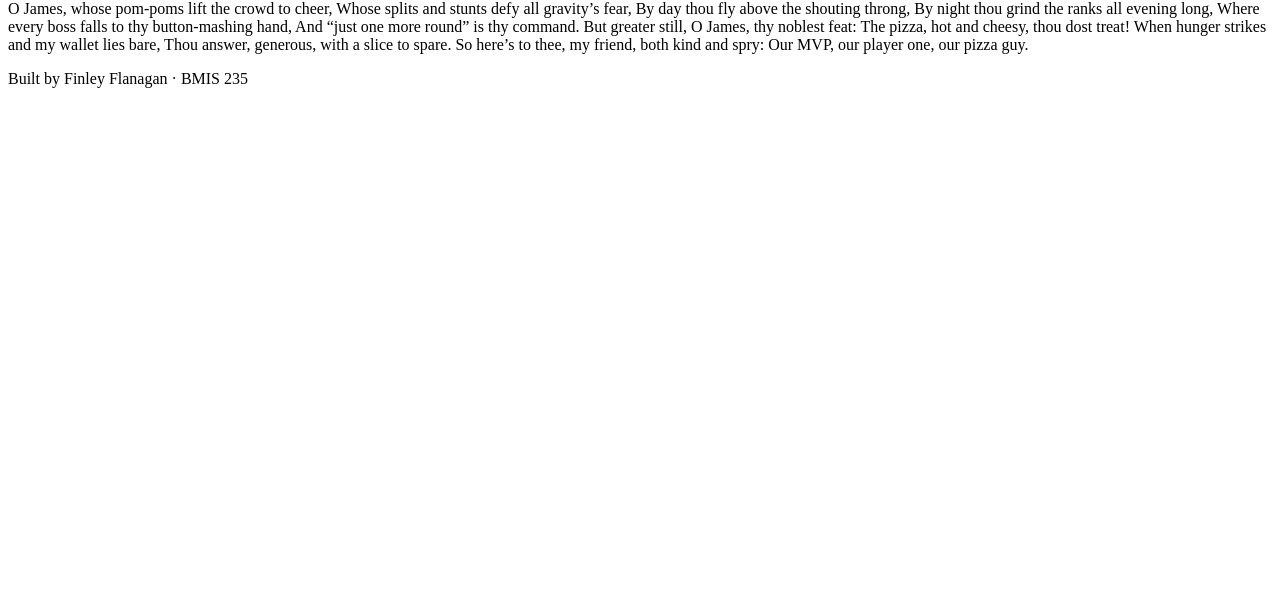
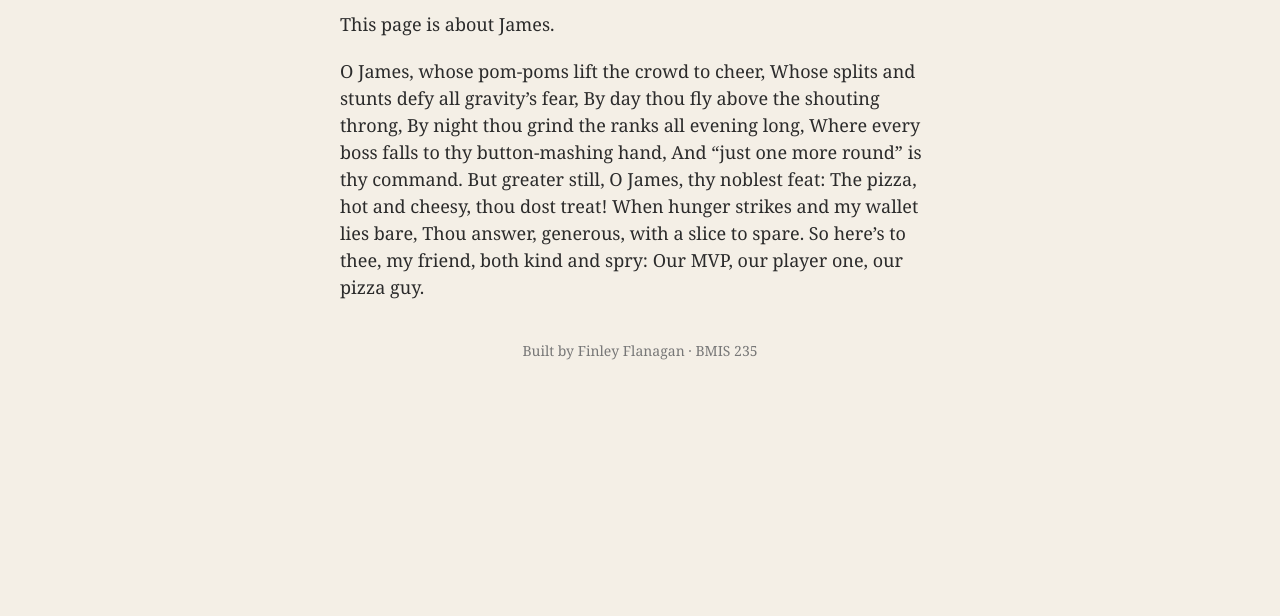
Before and after one commit to finflan/bmis235-html-3, a plain HTML site: page page3.html in a window 1280 px wide. Shown: the part 184-800 px from the top of the page. Drawn offline with Linux system fonts and the light colour scheme.

Commit message:
Link stylesheet in page3.html
Added a link to the stylesheet in the head section.

```diff
--- a/page3.html
+++ b/page3.html
@@ -9,6 +9,9 @@
 <meta charset="utf-8">
 <meta name="author" content="YOUR NAME">
 <title>Page 3</title>
+
+  <!-- this one line connects the page to the stylesheet -->
+<link rel="stylesheet" href="styles.css">
 </head>
 <body>
 
```
